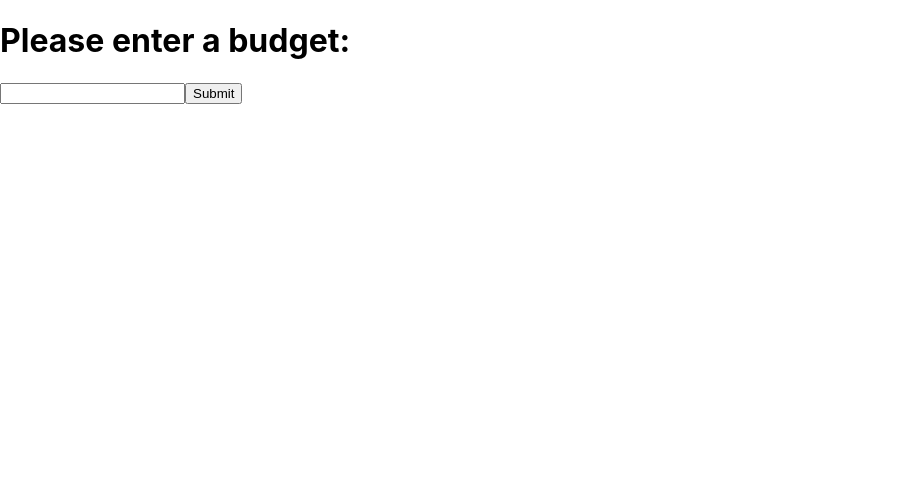
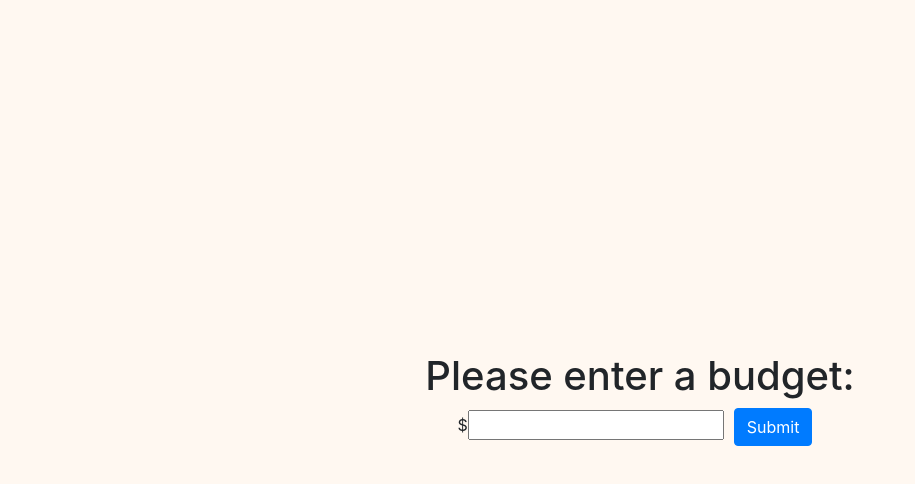
Before and after one commit to erikljun/yardzen-budget-calculator, a React (Create React App) app in the folder budget-calculator/: page / in a window 1280 px wide. Shown: the top 484 px of the page, without its empty margins (0-915 px from the left). Built offline with nearby package versions, Linux system fonts and the light colour scheme.

Commit message:
add some styling to budget input

```diff
--- a/budget-calculator/package.json
+++ b/budget-calculator/package.json
@@ -10,6 +10,7 @@
     "@types/node": "^12.20.0",
     "@types/react": "^17.0.2",
     "@types/react-dom": "^17.0.1",
+    "bootstrap": "^4.6.0",
     "firebase": "^8.2.7",
     "react": "^17.0.1",
     "react-dom": "^17.0.1",
--- a/budget-calculator/public/index.html
+++ b/budget-calculator/public/index.html
@@ -1,6 +1,7 @@
 <!DOCTYPE html>
 <html lang="en">
   <head>
+    <link rel="stylesheet" href="https://maxcdn.bootstrapcdn.com/bootstrap/4.0.0/css/bootstrap.min.css" integrity="sha384-Gn5384xqQ1aoWXA+058RXPxPg6fy4IWvTNh0E263XmFcJlSAwiGgFAW/dAiS6JXm" crossorigin="anonymous">
     <meta charset="utf-8" />
     <link rel="icon" href="%PUBLIC_URL%/yz-favicon.png" />
     <meta name="viewport" content="width=device-width, initial-scale=1" />
--- /dev/null
+++ b/budget-calculator/src/App.css
@@ -0,0 +1,25 @@
+.center {
+  /* text-align: center;
+  padding: 20%; */
+  display: flex;
+  justify-content: center;
+  align-items: center;
+  height: 100%;
+}
+
+.center-h {
+  text-align: center;
+}
+
+.off-white {
+  background-color: #fff8f1;
+}
+
+.height-100 {
+  height: 100%;
+}
+
+.mx-10 {
+  margin-left: 10px;
+  margin-right: 10px;
+}
--- a/budget-calculator/src/App.tsx
+++ b/budget-calculator/src/App.tsx
@@ -4,6 +4,7 @@ import 'firebase/firestore';
 import BudgetInput from './BudgetInput';
 import { ItemListProps, ItemProps, ItemTypes } from './Item';
 import { PriceRange } from './PriceRange';
+import './App.css';
 
 interface AppState {
   items: ItemListProps[];
@@ -61,7 +62,7 @@ export default class App extends React.Component<any, AppState> {
     const { items, budget, selectedItems } = this.state;
 
     return (
-      <div>
+      <div className="height-100">
         {!budget && <BudgetInput onSubmit={this.handleSubmit} />}
         {budget && (
           <div>
--- a/budget-calculator/src/BudgetInput.tsx
+++ b/budget-calculator/src/BudgetInput.tsx
@@ -1,4 +1,5 @@
 import React from 'react';
+import './App.css';
 
 interface BudgetProps {
   // budget: number | undefined;
@@ -37,9 +38,12 @@ export default class BudgetInput extends React.Component<
   render() {
     const { budget } = this.state;
     return (
+      <div className="center">
         <form onSubmit={this.handleSubmit}>
+          <div className="center-h">
+            <h1>Please enter a budget:</h1>
             <label htmlFor="budgetId">
-          <h1>Please enter a budget:</h1>
+              $
               <input
                 type="text"
                 id="budgetId"
@@ -47,8 +51,14 @@ export default class BudgetInput extends React.Component<
                 onChange={this.handleChange}
               />
             </label>
-        <input type="submit" value="Submit" />
+            <input
+              type="submit"
+              className="btn btn-primary mx-10"
+              value="Submit"
+            />
+          </div>
         </form>
+      </div>
     );
   }
 }
--- a/budget-calculator/src/index.css
+++ b/budget-calculator/src/index.css
@@ -1,3 +1,11 @@
+html {
+  height: 100%;
+}
+
+#root {
+  height: 100%;
+}
+
 body {
   margin: 0;
   font-family: -apple-system, BlinkMacSystemFont, 'Segoe UI', 'Roboto', 'Oxygen',
@@ -5,6 +13,8 @@ body {
     sans-serif;
   -webkit-font-smoothing: antialiased;
   -moz-osx-font-smoothing: grayscale;
+  background-color: #fff8f1;
+  height: 100%;
 }
 
 code {
```
Also changed, not shown: 1 other file (tests, documents, lock files or other folders). Lines whose indentation alone changed are shown as unchanged.
